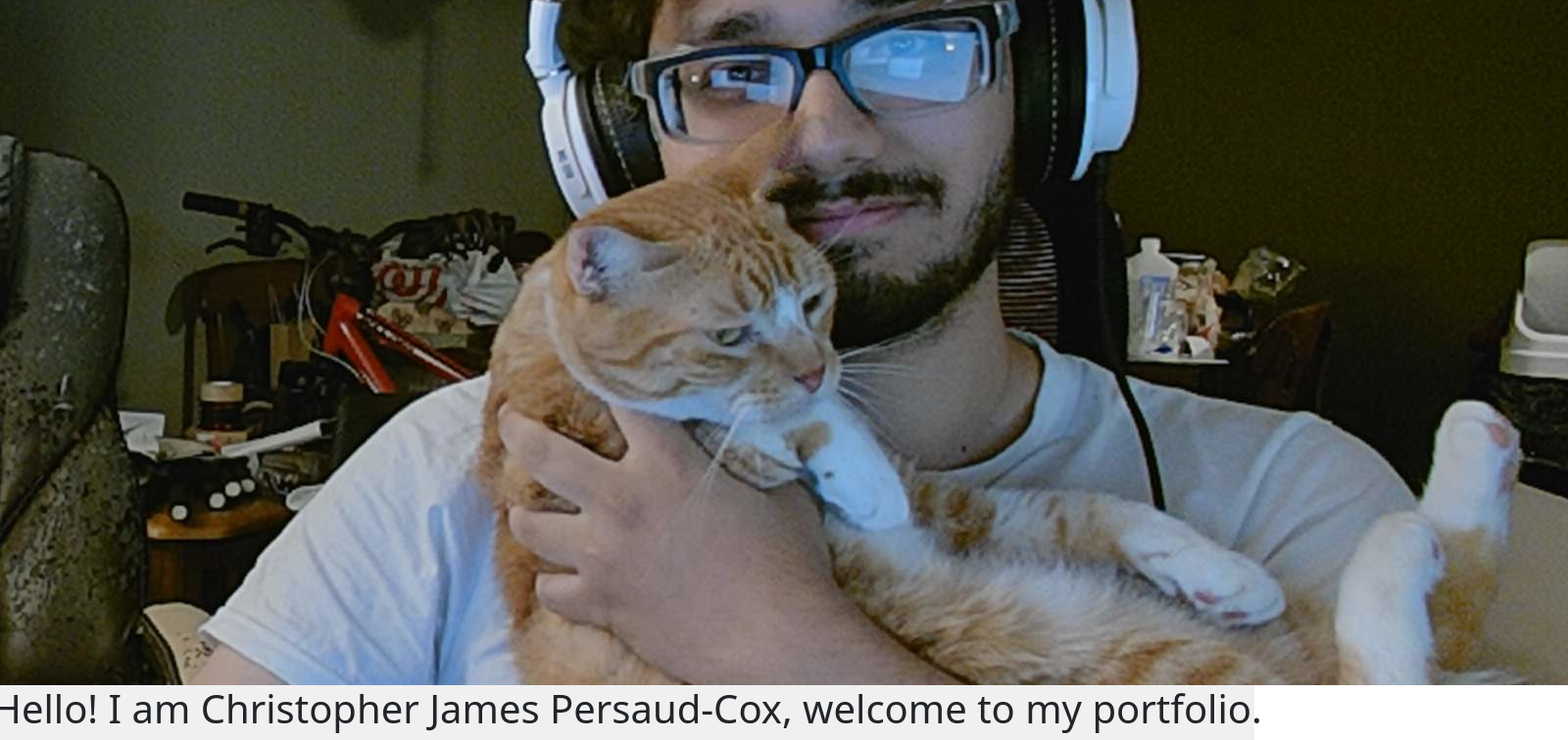
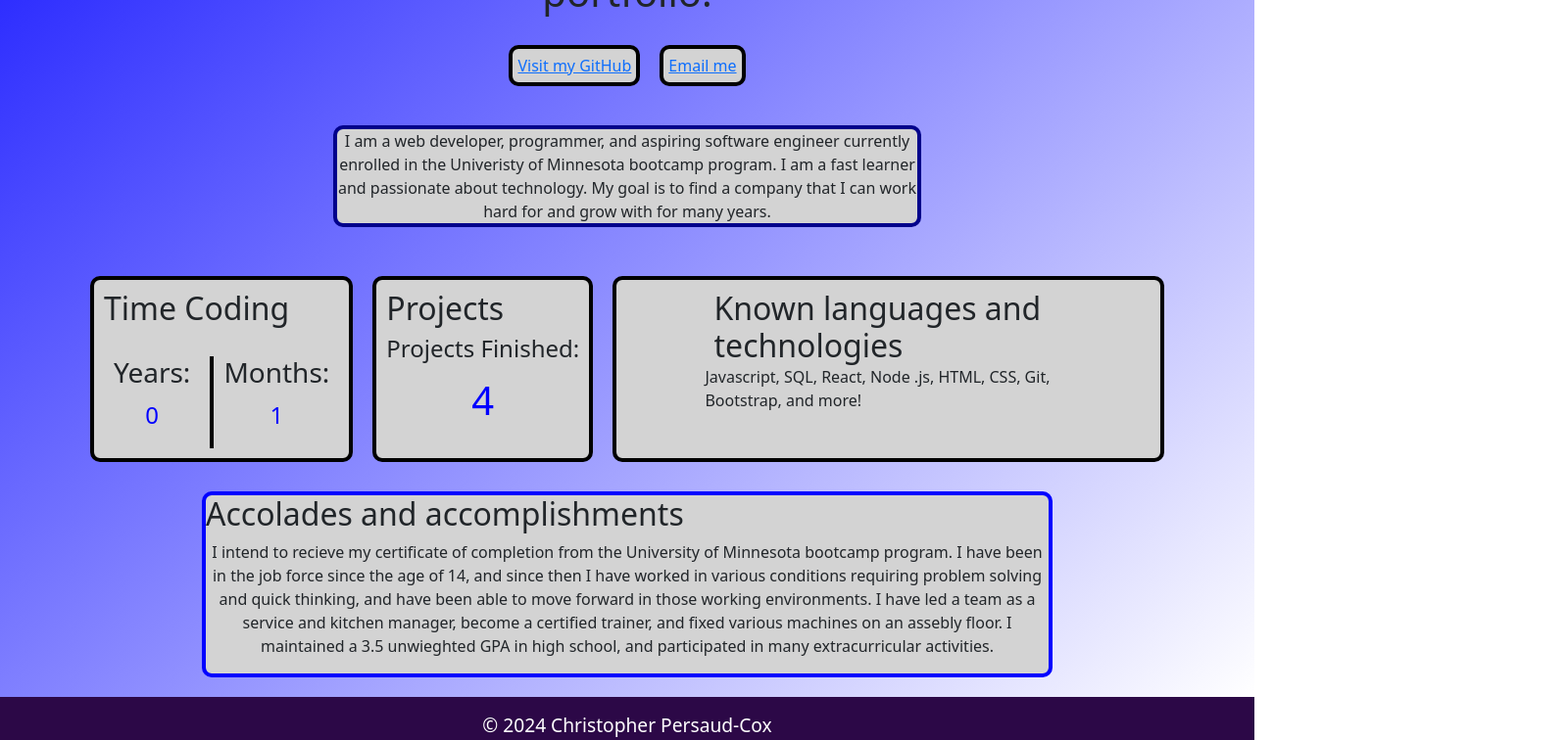
Before and after one commit to ChristopherP-C/My-Portfolio, a React (Vite) app: page / in a window 1280 px wide. Shown: the part 400-1156 px from the top of the page at 98% size, 1600 px wide, since content can reach past the window. Built offline with nearby package versions, Linux system fonts and the light colour scheme.

Commit message:
added style

```diff
--- a/src/pages/Projects.tsx
+++ b/src/pages/Projects.tsx
@@ -1,5 +1,6 @@
 // create function which will return six different sections each containing a title for my project, a corrospoining image, a short description, and a see more button which will bring up a card with a more detailed description and links to both the project and GitHub repository
 // import { Link, Outlet } from 'react-router-dom';
+import '../styles/projects.css';
 
 export default function Projects() {
     // create six sections each containing a title for my project, a corrospoining image, a short description, and a see more button which will bring up a card with a more detailed description and links to both the project and GitHub repository
@@ -9,7 +10,7 @@ export default function Projects() {
             image: 'src/assets/Write-my-readme.png',
             description: 'Write-My-README is a project I made which allows users to quickly generate a professional README template. I made it using the inquirer npm package and JavaScript. It is a command line application which I personally use to create README files for my projects.',
             detailedDescription: 'Write-My-README is one of my favorite projects, because of how useful it can be when creating a project. When users run the application they recieve a series of prompts which they can answer to generate a README file, which is then placed in a seperate dist folder to be edited, copied, and used however they see fit.',
-            githubLink: 'https://github.com/ChristopherP-C/Write-My-README',
+            gitHubLink: 'https://github.com/ChristopherP-C/Write-My-README',
             projectLink: 'NA'
         },
         {
@@ -17,7 +18,7 @@ export default function Projects() {
             image: 'src/assets/employee-toolbox.png',
             description: 'The Employee Toolbox is a simple command line application which utilizes SQL to create locally stored databases for tracking employees, salaries, jobs and departments within a company. It serves to present important information quickly and allows wasy manipulation of the data.',
             detailedDescription: 'The Employee Toolbox allows users to create employee information including their name, salary, job, department, and manager. The data can be manipulated, viewed in a variety of ways, and updated as needed. While it is a simple application now, I hope to be able to call upon it as a template to use in a project to make a more complex and useful application in the future.',
-            githubLink: 'https://github.com/ChristopherP-C/Employee-Toolbox',
+            gitHubLink: 'https://github.com/ChristopherP-C/Employee-Toolbox',
             projectLink: 'NA'
         },
         {
@@ -25,7 +26,7 @@ export default function Projects() {
             image: 'src/assets/FuncTastic.png',
             description: 'FuncTastic, or "Function Checklist", is the first collaborative project I ever made. It serves to provide an easy way to track and manage functions added to your project while coding. It also provides basic troubleshooting tips to try and aid new developers to find and fix common issues quickly.',
             detailedDescription: 'As my first collaborative project, FuncTastic certainly came with its share of learning curves. I learned a lot about working with others, and how to manage a project with multiple contributors. There are many more places I want to go with this project, and I dont see myself leaving it just yet. I believe there is plenty of potential for it to be a useful extension that can help many coders.',
-            githubLink: 'https://github.com/ChristopherP-C/function-checklist',
+            gitHubLink: 'https://github.com/ChristopherP-C/function-checklist',
             projectLink: 'https://raeofchey.github.io/function-checklist/'
         },
         {
@@ -55,9 +56,9 @@ export default function Projects() {
     ]
 
     return (
-        <div>
+        <div id='body-projects'>
             <h1>My projects</h1>
-            <div>
+            <div id='projectsTitle'>
                 <p>
                     Below are some projects that I have completed or are currently working on, please feel free to take a look at them
                     and if any catch your eye, click the see more button to learn more and find links to their respective GitHub repositories.
@@ -65,23 +66,29 @@ export default function Projects() {
             </div>
 
             {projects.map((project, index) => (
-                <section key={index}>
-                    <div>
+                <section key={index} className='project-card'>
+                    <div className="image-container">
+                        <img src={project.image} alt={project.title} />
+                    </div>
+                    <div className='content-container'>
                         <h2>{project.title}</h2>
-                        <img src={project.image} alt={project.title} />
-                        <p>{project.description}</p>
+                        <p className='description'>{project.description}</p>
                         {project.projectLink !== 'NA' && (
                             <a href={project.projectLink} target="_blank" rel="noopener noreferrer">
                                 Visit the deployed project here!
                             </a>
                         ) || (
-                            <p>Sorry, this project is not deployed, but please view it on GitHub!</p>)}
+                            <div className='false'>
+                            <p>Sorry, this project is not deployed, but please view it on GitHub!</p>
+                            </div>)}
                         {project.gitHubLink !== 'NA' && (
                             <a href={project.gitHubLink} target="_blank" rel="noopener noreferrer">
                                 Visit the GitHub repository here!
                             </a>
                         ) || (
-                            <p>Sorry, this project does not exist yet, but please check back to see more of my progress in the future!</p>)}
+                            <div className='false'>
+                            <p>Sorry, this project does not exist yet, but please check back to see more of my progress in the future!</p>
+                            </div>)}
                     </div>
                 </section>
             ))};
--- a/src/pages/home.tsx
+++ b/src/pages/home.tsx
@@ -1,12 +1,14 @@
 import useTimeElapsed from '../utils/time';
 import monthsElapsed from '../utils/timeMonths';
+import '../styles/home.css';
 
 export default function Home() {
     return (
-        <div>
+        <div id='home-main'>
             {/* create 3 image placeholders to go above the main header of the page */}
             {/* change placeholder boxes to use standar CSS syntax until bootstrap is installed */}
             <section className="flex flex-row justify-between">
+
 
                 <div id="my-picture">
                     <img src="src\assets\MyPicture.jpg" alt="A picture of me" />
@@ -20,11 +22,11 @@ export default function Home() {
                         Hello! I am Christopher James Persaud-Cox, welcome to my portfolio.
                     </h1>
                 </div>
-                <div>
+                <div id='links'>
                     <a href="https://github.com/ChristopherP-C">Visit my GitHub</a>
                     <a href="mailto:christopherp.c.2day@gmail.com">Email me</a>
                 </div>
-                <div>
+                <div id="summary">
                     <p>
                         I am a web developer, programmer, and aspiring software engineer currently enrolled in the Univeristy of Minnesota bootcamp program.
                         I am a fast learner and passionate about technology. My goal is to find a company that I can work hard for and grow with for many years.
@@ -32,43 +34,46 @@ export default function Home() {
                 </div>
             </section>
 
-            <section className="flex flex-row justify-between">
-                <div>
+            <section id="boxes" className="flex flex-row justify-between">
+                <div className='box'>
                     {/* create a box which will display time coding above two values, one based on years the other based on months, which update automatically as time passes */}
                     <div>
                         <h2>
                             Time Coding
                         </h2>
                     </div>
-                    <div>
-                        <p>
-                            Years: {useTimeElapsed()}
-                        </p>
-                        <p>
-                            Months: {monthsElapsed()}
-                        </p>
+                    <div id='time'>
+                        <div id='years'>
+                            <h3>Years:</h3>
+                            <p>{useTimeElapsed()}</p>
+                        </div>
+                        <div id='months'>
+                            <h3>Months:</h3>
+                            <p>{monthsElapsed()}</p>
+                        </div>
                     </div>
                 </div>
-                <div>
+                <div className='box'>
                     {/* create box to go beside the previous box whixh displays current finished projects */}
                     <div>
                         <h2>
                             Projects
                         </h2>
                     </div>
-                    <div>
+                    <div id='projects'>
+                        <h4>Projects Finished:</h4>
                         <p>
-                            Projects Finished: 0
+                            4
                         </p>
                     </div>
                 </div>
-                <div>
-                    <div>
+                <div className='box'>
+                    <div id='title'>
                         <h2>
                             Known languages and technologies
                         </h2>
                     </div>
-                    <div>
+                    <div id='known'>
                         <p>
                             Javascript, SQL, React, Node .js, HTML, CSS, Git, Bootstrap, and more!
                         </p>
@@ -76,7 +81,7 @@ export default function Home() {
                 </div>
             </section>
 
-            <section>
+            <section id='accolades'>
                 <div>
                     <h2>
                         Accolades and accomplishments
--- a/src/styles/aboutMe.css
+++ b/src/styles/aboutMe.css
@@ -1,23 +1,58 @@
-/* make each h2 centered in the screen and have the p tag show slightly larger font and have each list display with each list item going horizontally across the screen and have the background of the entire page be a light-blue color */
-
-/* make each h2 centered in the screen */
-h2 {
-  text-align: center;
+/* make all section elements with id box2 have a gradient red and yellow background with very subtle gradient effect and black borders with centered <p> <ul> and <li> elements*/
+.box2 {
+  /* fix box2 to have slightly curved borders and to not take up the full width of the screen*/
+    border-radius: 10px;
+    width: 100%;
+    background: linear-gradient(45deg, rgba(216, 216, 199, 0.555), rgba(51, 137, 158, 0.562));
+    border: 5px solid black;
+    padding: 10px;
+    margin: 10px;
+    text-align: center;
 }
 
-/* have the p tag show slightly larger font */
-p {
-  font-size: 1.2em;
+.box2 p {
+    font-size: 1.5em;
 }
 
-/* have each list display with each list item going horizontally across the screen */
-
-ul {
-  display: flex;
-  justify-content: space-around;
-  width: 100%;
-  padding: 0;
-  margin: 0;
+.box2 ul {
+    list-style-type: none;
 }
 
-/* make each list item deisplay neatly in a box with a light-gray background and even distance apart */
+.box2 li {
+    font-size: 1.2em;
+}
+
+/* make sections with id of knowledge accomplishments and facts appear next to each other as three columns with a gap of 10px between them */
+#knowledge, #accomplishments, #facts {
+    display: inline-block;
+    width: 30%;
+    margin: 30px;
+}
+
+/* force all elements in the knowledge, accomplishments, and facts sections to remain within their respective sections and be displayed in rows instead of columns */
+#knowledge ul, #accomplishments ul, #facts ul {
+    display: inline-block;
+    width: 100%;
+    margin: 10px;
+}
+
+/* create horizontal lines between each li element in the knowledge, accomplishments and facts sections */
+#knowledge li, #accomplishments li, #facts li {
+    border-bottom: 3px dotted black;
+    padding: 10px;
+}
+
+/* create padding between main div with id body-aboutMe between page and header */
+#body-aboutMe {
+    padding-top: 50px;
+}
+
+/* center background section */
+
+@media (max-width: 768px) {
+    #knowledge, #accomplishments, #facts {
+        display: block;
+        width: 100%;
+        margin: 10px 0;
+    }
+}
--- a/src/styles/contact.css
+++ b/src/styles/contact.css
@@ -13,3 +13,9 @@ form {
 h1 {
   text-align: center;
 }
+
+@media (max-width: 768px) {
+  form {
+      padding: 20px 0;
+  }
+}
--- a/src/styles/home.css
+++ b/src/styles/home.css
@@ -0,0 +1,128 @@
+/* create style so that the div with id of "my-picture" displays image as a medium sized circle in the center of the screen above the header and the links under the header appear in the center underneath it and then the <p> tag inside the div with id summary is displayed center underneath the links and then the divs within the section boxes are displayed in boxes side by side with the accolades section rendering underneath */
+#my-picture {
+    display: flex;
+    justify-content: center;
+    margin-top: 50px;
+  }
+
+  #my-picture img {
+    border-radius: 40%;
+    width: 350px;
+    height: 250px;
+  }
+
+  #links {
+    display: flex;
+    justify-content: center;
+    margin-top: 20px;
+  }
+
+  #links a {
+    background-color: lightgray;
+    border-radius: 10px;
+    border: 4px solid black;
+    margin: 10px 10px;
+    padding: 5px;
+  }
+
+  #summary {
+    display: flex;
+    justify-content: center;
+    margin-top: 30px;
+    text-align: center;
+  }
+
+  #summary p {
+    background-color: lightgray;
+    border: 4px solid darkblue;
+    border-radius: 10px;
+    max-width: 600px;
+    line-height: 1.5;
+    margin: 0 auto;
+  }
+
+  #boxes {
+    display: flex;
+    justify-content: center;
+    margin-top: 50px;
+  }
+
+  .box {
+    background-color: lightgray;
+    border-radius: 10px;
+    border: 4px solid black;
+    margin: 0 10px;
+    padding: 10px;
+  }
+
+  /* create styling so that in the div with id of time the two div tags are displayed next to each other left to right and divided by a verticle line */
+    #time {
+        display: flex;
+        justify-content: center;
+        margin-top: 30px;
+    }
+
+    #time div {
+        margin: 0 10px;
+    }
+
+    #time div:nth-child(2) {
+        border-left: 4px solid black;
+        padding-left: 10px;
+    }
+
+    /* center <p> tags under divs with ids of months and years and make them apear in larger font with a bright blue color*/
+    #months p, #years p {
+        text-align: center;
+        font-size: 1.5em;
+        color: blue;
+    }
+
+    #projects p{
+        text-align: center;
+        font-size: 2.5em;
+        color: blue;
+    }
+
+    /* make div with id known half of its current width and make the <p> contents flex nicely within the box */
+    /* make h2 within div with id of title take 2/3 of its current width and flex within its box */
+
+    #title h2 {
+        width: 66.6%;
+        margin: 0 auto;
+    }
+    #known {
+        width: 70%;
+        margin: 0 auto;
+    }
+
+    #known p {
+        display: flex;
+        justify-content: center;
+    }
+
+    /* make section with id of accolades have a lightgray background with a blue border and its <p> contents centerd */
+    #accolades {
+        /* fix accolades to have 70% width and center the box on the screen */
+        width: 70%;
+        margin: 0 auto;
+        background-color: lightgray;
+        border: 4px solid blue;
+        border-radius: 10px;
+        margin-top: 30px;
+    }
+
+    #accolades p {
+        text-align: center;
+    }
+
+    /* using the div home-main create a bright blue with white gradient background for the entire home page */
+    #home-main {
+        /* fix background to extend to edges of the screen */
+    }
+
+    @media (max-width: 768px) {
+      #home-main {
+          padding: 20px; /* Adjust padding for smaller screens */
+      }
+  }
--- a/src/styles/main.css
+++ b/src/styles/main.css
@@ -6,6 +6,6 @@ main {
   flex-direction: column;
   justify-content: center;
   align-items: center;
-  background-color: #f0f0f0;
   padding: 20px;
+  background: linear-gradient(to bottom right, blue, white);
 }
```
Also changed, not shown: src/pages/aboutMe.tsx (+11 -11 lines), src/pages/resume.tsx (+6 -3 lines), src/styles/projects.css (+85 -0 lines), src/styles/resume.css (+22 -0 lines), src/assets/resume.png (added).
